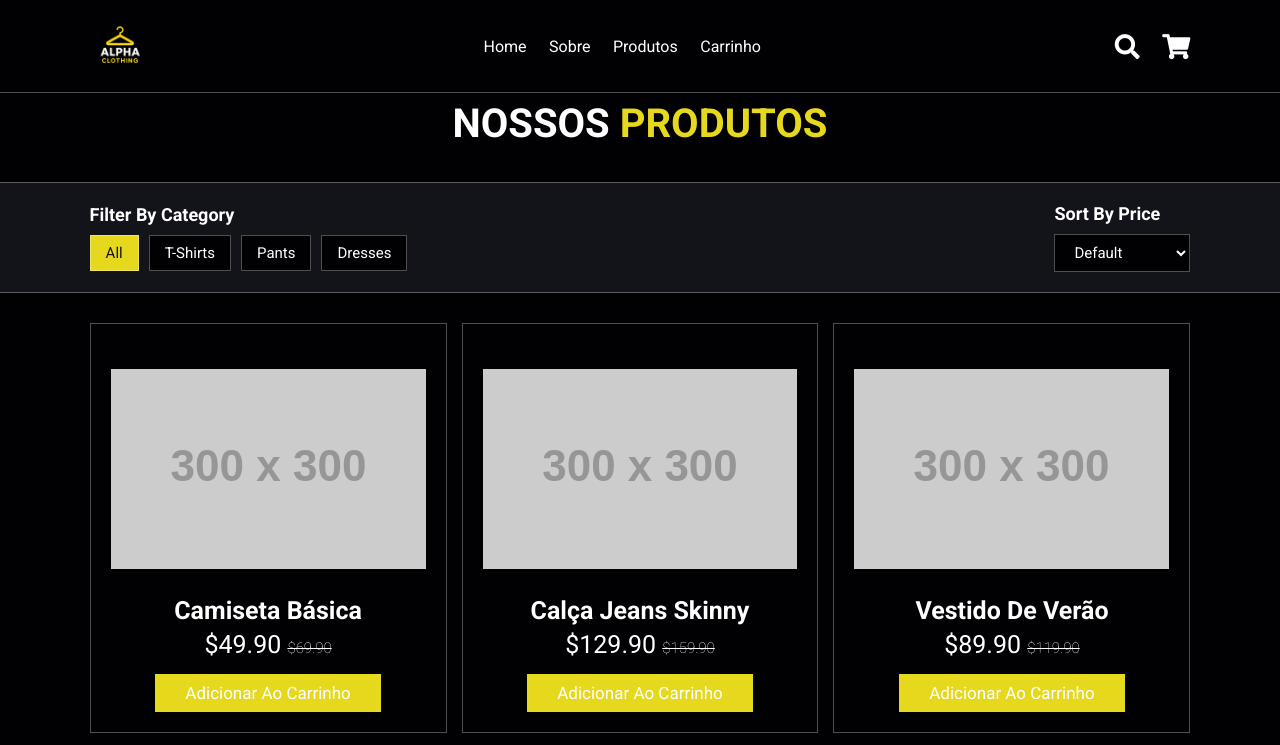
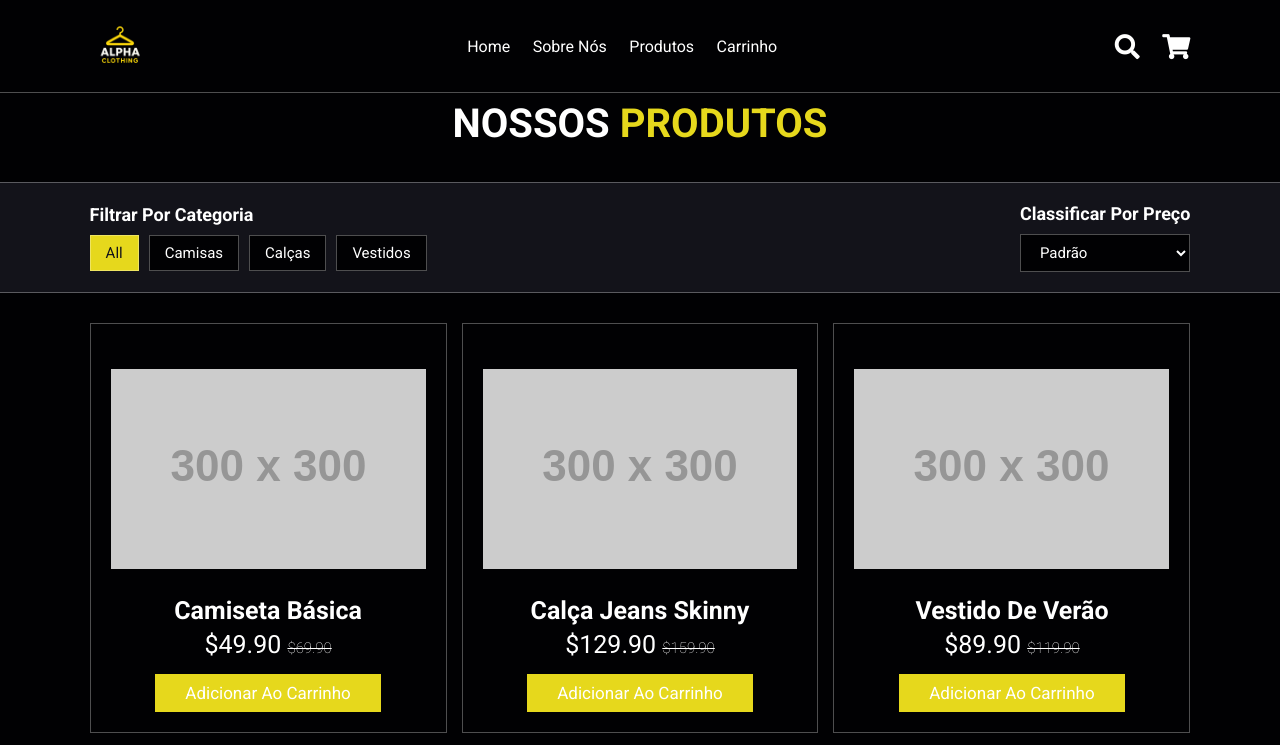
Before and after one commit to GBielPDS/Projeto-WebI, a plain HTML site: page paginas/products.html in a window 1280 px wide. Shown: the top 745 px of the page. Drawn offline with Linux system fonts and the light colour scheme; placeholder pictures from the web are drawn by us.

Commit message:
commit 4
Ajuste na barra de filtro

```diff
--- a/paginas/products.html
+++ b/paginas/products.html
@@ -20,10 +20,10 @@
     </a>
 
     <nav class="navbar">
-        <a href="index.html">Home</a>
-        <a href="index.html#about">Sobre</a>
-        <a href="#" class="active">Produtos</a>
-        <a href="paginas/carrinho.html">Carrinho</a>
+        <a href="index.html">home</a>
+        <a href="index.html#about">Sobre Nós</a>
+        <a href="#" class="active">produtos</a>
+        <a href="paginas/carrinho.html">carrinho</a>
     </nav>
 
     <div class="icones">
@@ -44,20 +44,20 @@
 
     <div class="filter-sort-container">
         <div class="filter-group">
-            <h3 class="filter-title">Filter by Category</h3>
+            <h3 class="filter-title">Filtrar por categoria</h3>
             <ul class="category-list">
                 <li class="active" data-category="all">All</li>
-                <li data-category="t-shirts">T-Shirts</li>
-                <li data-category="pants">Pants</li>
-                <li data-category="dresses">Dresses</li>
+                <li data-category="t-shirts">Camisas</li>
+                <li data-category="pants">Calças</li>
+                <li data-category="dresses">Vestidos</li>
             </ul>
         </div>
         <div class="sort-group">
-            <h3 class="sort-title">Sort by Price</h3>
+            <h3 class="sort-title">Classificar por preço</h3>
             <select id="sort-by-price">
-                <option value="default">Default</option>
-                <option value="low-to-high">Low to High</option>
-                <option value="high-to-low">High to Low</option>
+                <option value="default">Padrão</option>
+                <option value="low-to-high">Crescente</option>
+                <option value="high-to-low">Decrescente</option>
             </select>
         </div>
     </div>
```
